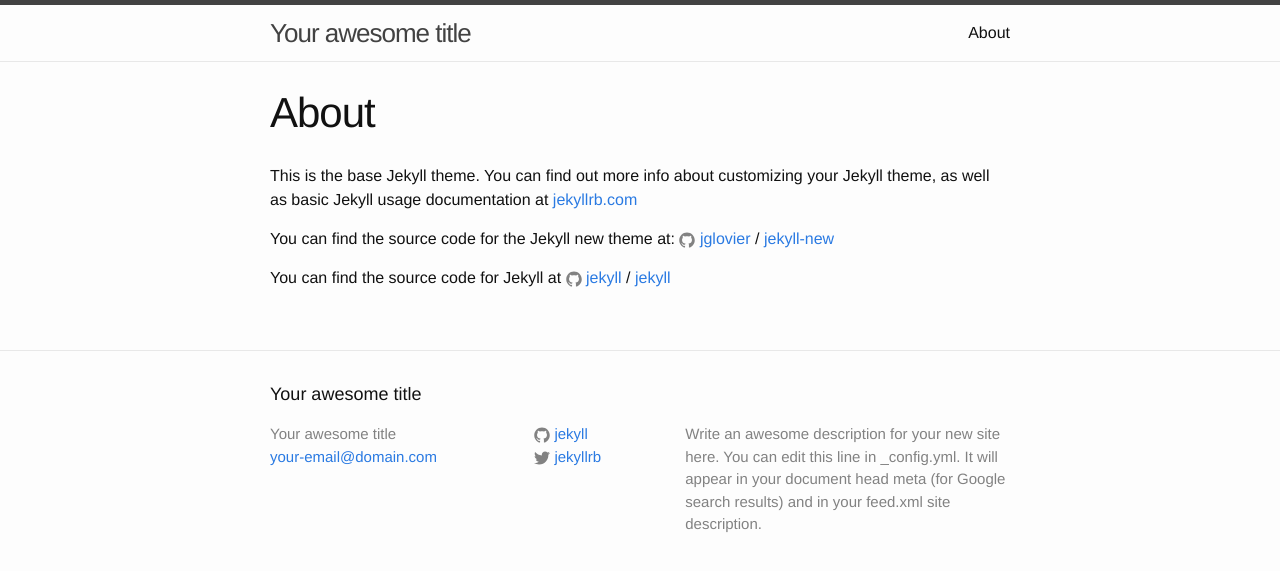
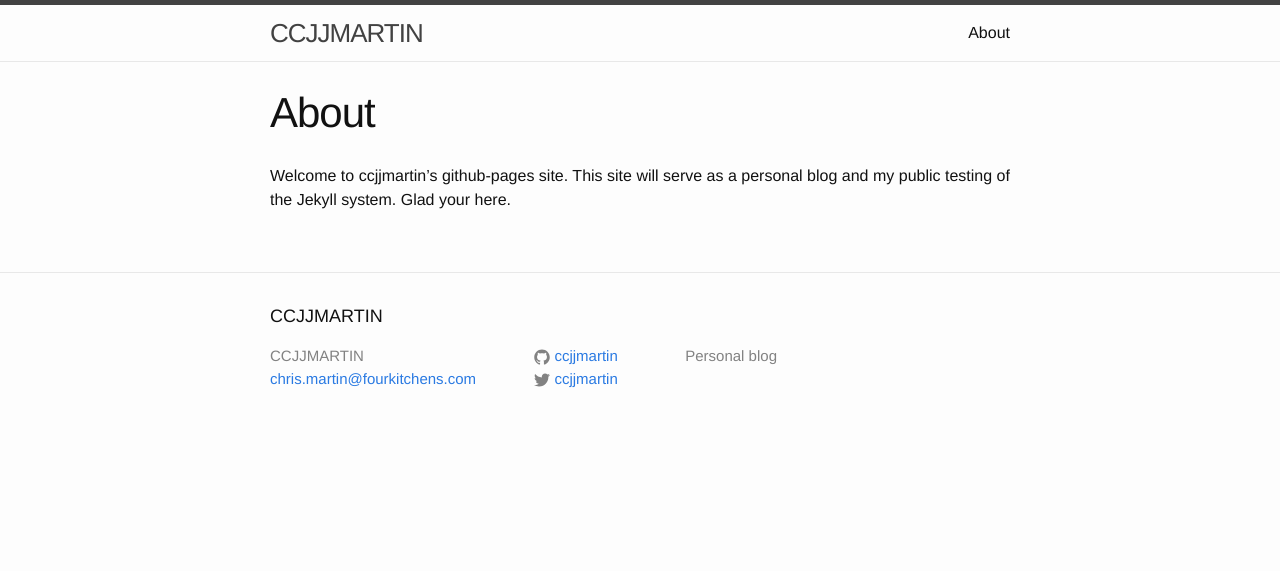
Before and after one commit to ccjjmartin/ccjjmartin.github.io, a Jekyll site: the page built from about.md, in a window 1280 px wide. Shown: the top 571 px of the page. Built offline with Jekyll 4.4.1, drawn with Linux system fonts in a browser that asks for light colours.

Commit message:
Personalize github-pages Jekyll site

```diff
--- a/_config.yml
+++ b/_config.yml
@@ -6,16 +6,13 @@
 # 'jekyll serve'. If you change this file, please restart the server process.
 
 # Site settings
-title: Your awesome title
-email: your-email@domain.com
-description: > # this means to ignore newlines until "baseurl:"
-  Write an awesome description for your new site here. You can edit this
-  line in _config.yml. It will appear in your document head meta (for
-  Google search results) and in your feed.xml site description.
+title: CCJJMARTIN
+email: chris.martin@fourkitchens.com
+description: Personal blog
 baseurl: "" # the subpath of your site, e.g. /blog
-url: "http://yourdomain.com" # the base hostname & protocol for your site
-twitter_username: jekyllrb
-github_username:  jekyll
+url: "https://ccjjmartin.github.io" # the base hostname & protocol for your site
+twitter_username: ccjjmartin
+github_username:  ccjjmartin
 
 # Build settings
 markdown: kramdown
--- a/about.md
+++ b/about.md
@@ -4,12 +4,5 @@
 permalink: /about/
 ---
 
-This is the base Jekyll theme. You can find out more info about customizing your Jekyll theme, as well as basic Jekyll usage documentation at [jekyllrb.com](http://jekyllrb.com/)
-
-You can find the source code for the Jekyll new theme at:
-{% include icon-github.html username="jglovier" %} /
-[jekyll-new](https://github.com/jglovier/jekyll-new)
-
-You can find the source code for Jekyll at
-{% include icon-github.html username="jekyll" %} /
-[jekyll](https://github.com/jekyll/jekyll)
+Welcome to ccjjmartin’s github-pages site. This site will serve as a personal
+blog and my public testing of the Jekyll system. Glad your here.
```
Also changed, not shown: _posts/2016-06-26-welcome-to-jekyll.markdown (deleted, +0 -25 lines), _posts/2016-06-26-welcome.markdown (added, +10 -0 lines).
